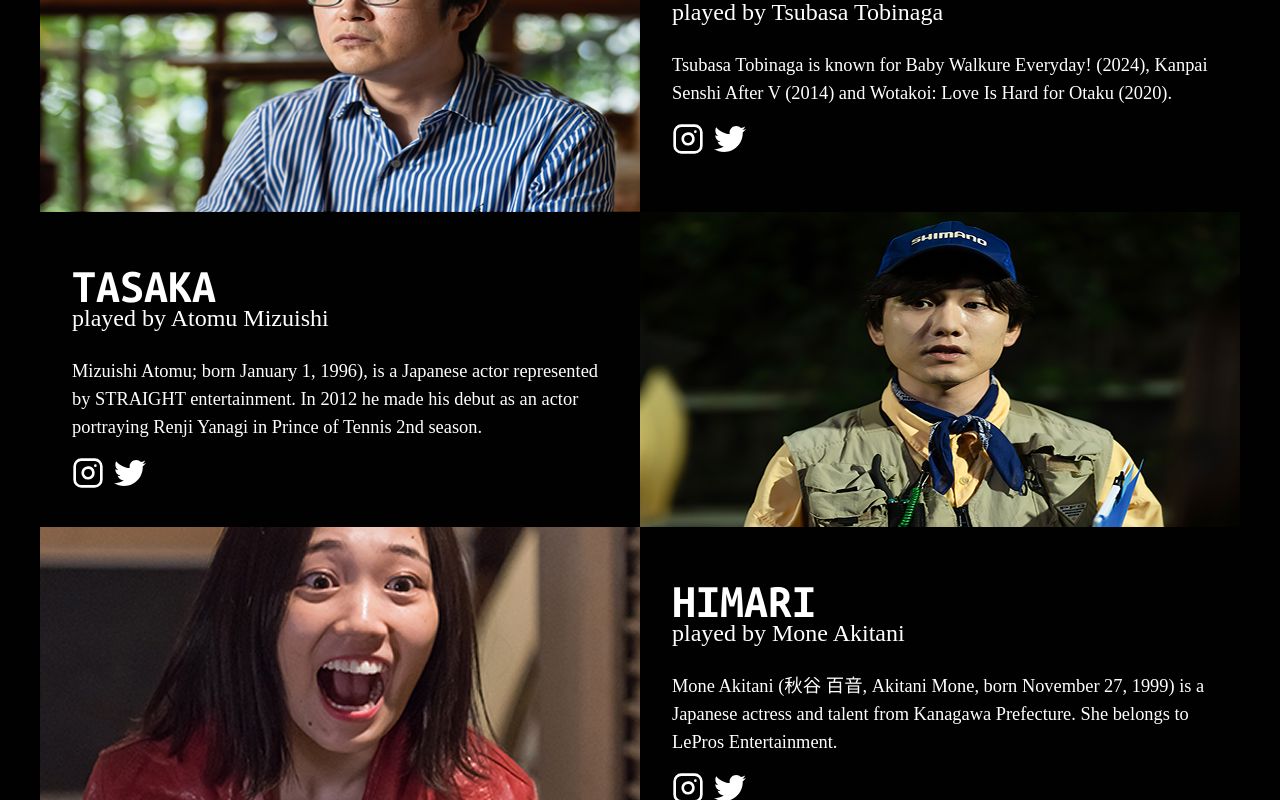
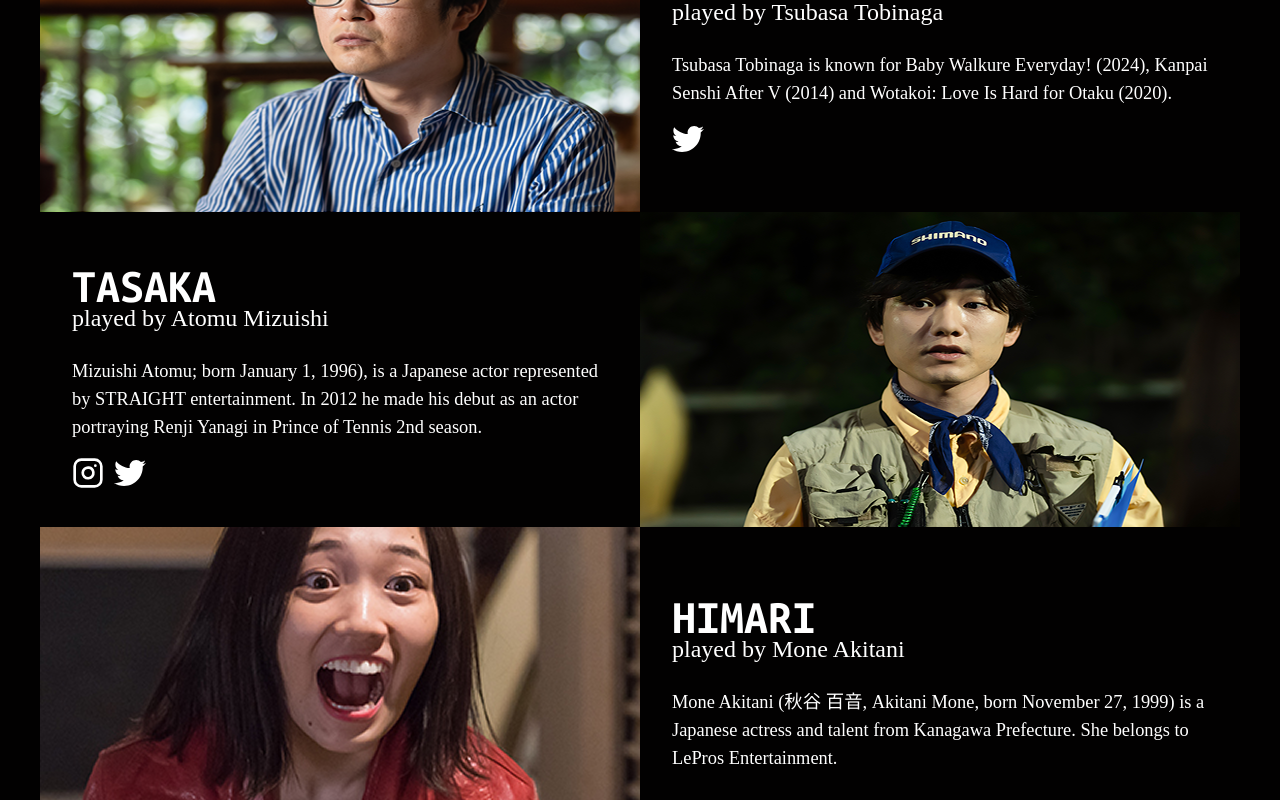
Before and after one commit to strwbrry05/babyAssassinsShowcase, a React (Vite) app: page /cast in a window 1280 px wide. Shown: the part 840-1640 px from the top of the page. Built offline with nearby package versions, Linux system fonts and the light colour scheme; a web font is replaced by a local one.

Commit message:
connected actor socials

```diff
--- a/src/Pages/CastPage.jsx
+++ b/src/Pages/CastPage.jsx
@@ -63,6 +63,8 @@ const CastPage = (props) => {
           blurb={`Izawa Saori is a Japanese stuntwoman who began to work as an actress in 2021 with "The Janitor" being her first major appearance. She's done stunt work for "RE:BORN" (2016), "KINGDOM" (2019), "Rurouni Kenshin: The Beginning" (2021), and "Rurouni Kenshin: The Final" (2021).`}
           selection={props.selection}
           showSocials={true}
+          insta={"https://www.instagram.com/p/DMUAF3Uz1R6/"}
+          twt={"https://x.com/izwsaori?lang=en"}
           display={["movie1", "movie2", "movie3"]}
         />
       </Element>
@@ -77,6 +79,8 @@ const CastPage = (props) => {
         blurb={`Takaishi Akari is a Japanese actress represented by Avex Management under the acting division. She debuted as a stage actress in 2016, with "~Anecdote of Mermaid~". She began acting in smaller roles for movies in 2017, and in television in 2020 along with commercials and music videos.`}
         selection={props.selection}
         showSocials={true}
+        insta={"https://www.instagram.com/p/DM2ujfJB56k/"}
+        twt={"https://x.com/takaishi__akari"}
         display={["movie1", "movie2", "movie3"]}
       />
       <CastCard
@@ -89,6 +93,7 @@ const CastPage = (props) => {
         blurb={`Tsubasa Tobinaga is known for Baby Walkure Everyday! (2024), Kanpai Senshi After V (2014) and Wotakoi: Love Is Hard for Otaku (2020).`}
         selection={props.selection}
         showSocials={true}
+        twt={"https://x.com/tobinaga"}
         display={["movie1", "movie2", "movie3"]}
       />
       <CastCard
@@ -101,6 +106,8 @@ const CastPage = (props) => {
         blurb={`Mizuishi Atomu; born January 1, 1996), is a Japanese actor represented by STRAIGHT entertainment. In 2012 he made his debut as an actor portraying Renji Yanagi in Prince of Tennis 2nd season.`}
         selection={props.selection}
         showSocials={true}
+        insta={"https://www.instagram.com/atom_mizuishi/"}
+        twt={"https://x.com/atom_mizuishi"}
         display={["movie1", "movie2", "movie3"]}
       />
       <CastCard
@@ -137,6 +144,8 @@ const CastPage = (props) => {
         blurb={`Satoshi Uekiya is a Japanese actor who portrays Kirito Asari/Kamen Rider Turbon in Kamen Rider Geats. His hobbies are drinking and drawing, with specialities in drawing and making people laugh.`}
         selection={props.selection}
         showSocials={true}
+        insta={"https://www.instagram.com/uekiyasatoshi/"}
+        twt={"https://x.com/satoshiuekiya"}
         display={["movie1"]}
       />
       <CastCard
@@ -149,6 +158,8 @@ const CastPage = (props) => {
         blurb={`Tomo Nakai is known for Call Me by No Name (2025), Time Traveler's Disease (2024) and Baby Assassins: Nice Days (2024).`}
         selection={props.selection}
         showSocials={true}
+        insta={"https://www.instagram.com/youwang16/"}
+        twt={"https://x.com/tomo_nakai_tc"}
         display={["", "movie2", "movie3"]}
       />
       <CastCard
@@ -161,6 +172,8 @@ const CastPage = (props) => {
         blurb={`Tatsuomi Hamada is a Japanese actor represented by TakeOff and Four Springs. As a child actor, Hamada played the role of Sakamoto Ryōma as a child in Ryōmaden and Hiroshi Ichikawa in Kaibutsu-kun. He won the 2010 Gold Dream Award in October 2010.`}
         selection={props.selection}
         showSocials={true}
+        insta={"https://www.instagram.com/hamatatsu_0827_official/"}
+        twt={"http://x.com/hamatatsu_0827"}
         display={["", "movie2"]}
       />
       <CastCard
@@ -173,6 +186,8 @@ const CastPage = (props) => {
         blurb={`Joey Iwanaga is known for Lion-Girl (2023), Rurouni Kenshin: Final Chapter Part I - The Final (2021) and Muga Shozoku (2015). He was a member of Small but BIG 4 and TOPS under Johnny's Entertainment. He also worked as a backing dancer for Akanishi Jin.`}
         selection={props.selection}
         showSocials={true}
+        insta={"https://www.instagram.com/joeyiwanaga/"}
+        twt={"https://x.com/joeyiwanaga"}
         display={["", "movie2"]}
       />
       <CastCard
@@ -197,6 +212,7 @@ const CastPage = (props) => {
         blurb={`Mondo Otani is an actor. In the movie Baby Assassins: Nice Days, Otani plays the character Riku Nanase and uses a Serbu Super Shorty. Taekwondodata.com ranks Otani 11,344th with 23 points, based on participation in four international tournaments.`}
         selection={props.selection}
         showSocials={true}
+        insta={"https://www.instagram.com/mondo0718/"}
         display={["", "", "movie3"]}
       />
 
@@ -210,6 +226,7 @@ const CastPage = (props) => {
         blurb={`Atsuko Maeda is a Japanese actress and singer. She is a former member of the idol girl group AKB48, and was one of the most prominent members in the group at the time, regarded as the group's "absolute ace", "immovable center", and the "Face of AKB.`}
         selection={props.selection}
         showSocials={true}
+        insta={"https://www.instagram.com/atsuko_maeda_official/"}
         display={["", "", "movie3"]}
       />
 
--- a/src/components/CastCard.jsx
+++ b/src/components/CastCard.jsx
@@ -53,8 +53,16 @@ const CastCard = (props) => {
             <p className="xl:text-[1.15rem]">{props.blurb}</p>
             {props.showSocials ? (
               <div className="flex gap-x-[10px] mt-[0.5em] text-[2rem]">
-                <LuInstagram className="cursor-pointer" />
-                <FaTwitter className="cursor-pointer" />
+                {props.insta && (
+                  <a href={props.insta} target="_blank">
+                    <LuInstagram className="cursor-pointer" />
+                  </a>
+                )}
+                {props.twt && (
+                  <a href={props.twt} target="_blank">
+                    <FaTwitter className="cursor-pointer" />
+                  </a>
+                )}
               </div>
             ) : (
               <Link to="/cast">
```
